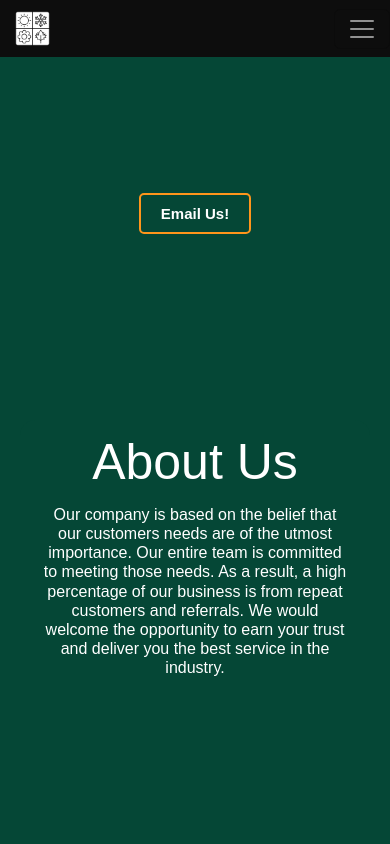
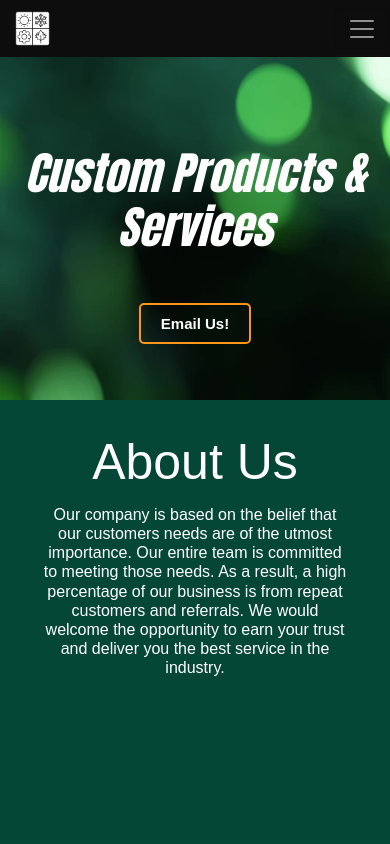
Before and after one commit to MikeAtwood/custom-products, a React (Vite) app: page / in a window 390 px wide. Shown: the top 844 px of the page. Built offline with nearby package versions, Linux system fonts and the light colour scheme.

Commit message:
updated hero mq

```diff
--- a/src/App.css
+++ b/src/App.css
@@ -77,6 +77,7 @@ nav.navbar {
   justify-content: center;
   position: relative;
   text-align: center;
+  height: 820px;
   max-height: 820px;
 }
 
@@ -127,13 +128,15 @@ nav.navbar {
 .hero-img {
   position: sticky;
   top: 0;
+  height: 100vh;
+  background-size: cover;
   z-index: -1;
 }
-
 
 .hero-info {
   position: relative;;
   top: -600px;
+  z-index: 1;
 }
 
 /*--------------------------------------------------------- ABOUT ---------------------------------------------------------*/
@@ -417,8 +420,6 @@ nav.navbar {
     position:relative;
     background-size: cover;
     height: auto;
-    /* background-image: url('./assets/img/hero2.jpeg'); */
-    /* background-position: center; */
     max-height: 400px;
     max-width: 100vw;
   }
@@ -427,11 +428,26 @@ nav.navbar {
   }
   .hero-container h1 {
     position: relative;
-    top: -300px;
     font-size: 45px;
   }
   .hero-container p {
     display: none;
+  }
+
+  .hero-info {
+    position: relative;
+    justify-content: center;
+    top: -150px;
+    left: auto;
+    z-index: 1;
+  }
+
+  .hero-img {
+    position: sticky;
+    top: 0;
+    height: 400px;
+    background-size: cover;
+    z-index: 0;
   }
 
   /*--------------------------------------------------------- ABOUT ---------------------------------------------------------*/
```
